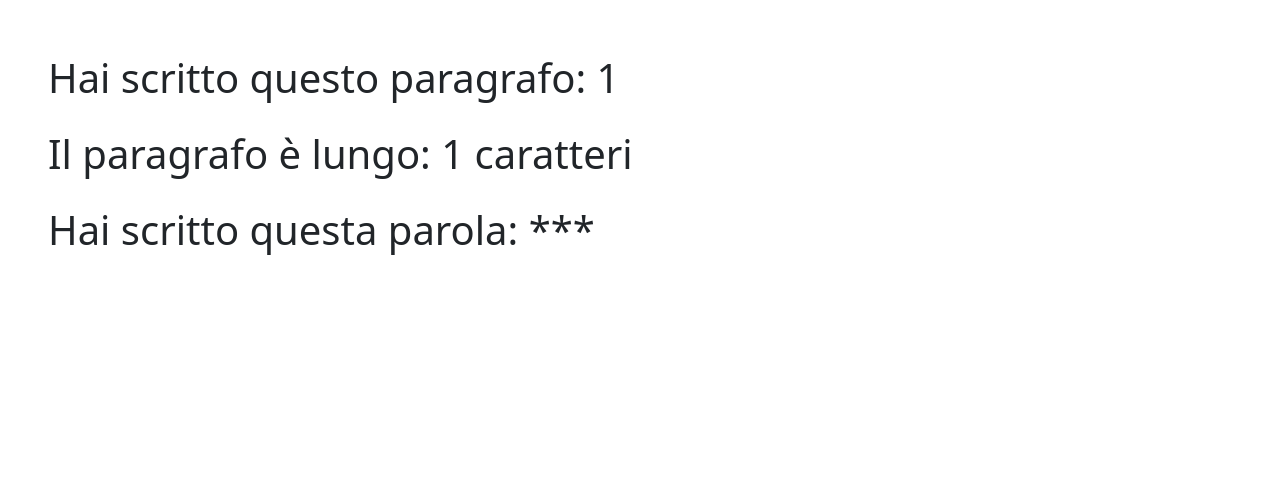
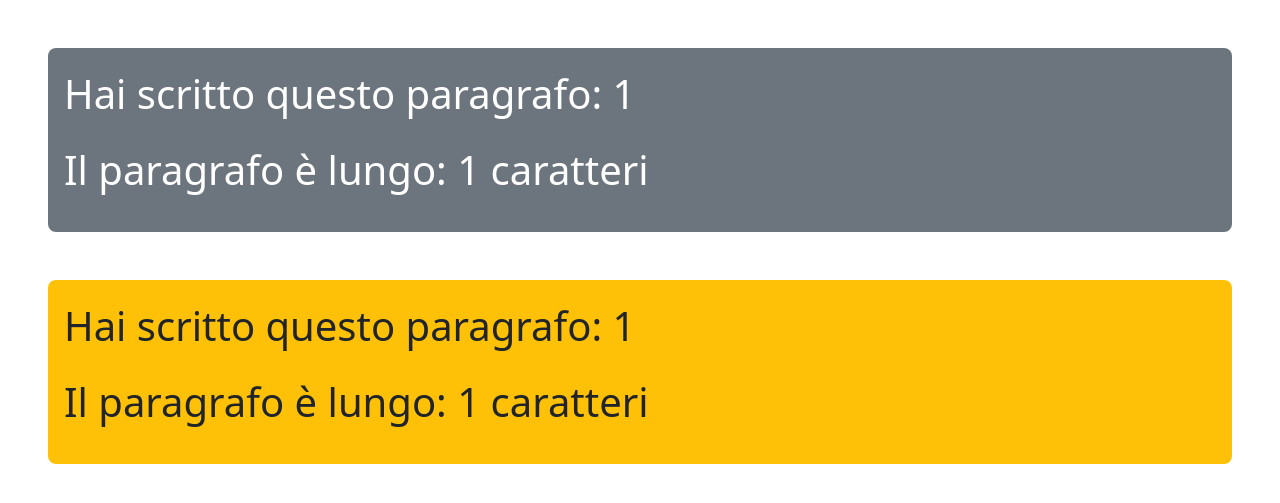
Before and after one commit to FrancescoMinichiello/php-badwords, a PHP site: page /form.php?paragrafo=1 in a window 1280 px wide. Shown: the top 503 px of the page. Run offline with PHP 8.4, Linux system fonts and the light colour scheme; data that the repository does not hold is empty.

Commit message:
fix generale - esercizio finito

```diff
--- a/form.php
+++ b/form.php
@@ -3,10 +3,7 @@
     $paragrafo = $_GET["paragrafo"];
 
     //prendiamo il valore che si trova dentro a parola
-    $parola = $_GET["parola"];
-    $parola= '***'
-
-
+    $parola = $_GET["parolaCensurata"];
 ?>
 
 
@@ -19,11 +16,13 @@
     <link href="https://cdn.jsdelivr.net/npm/bootstrap@5.3.3/dist/css/bootstrap.min.css" rel="stylesheet" integrity="sha384-QWTKZyjpPEjISv5WaRU9OFeRpok6YctnYmDr5pNlyT2bRjXh0JMhjY6hW+ALEwIH" crossorigin="anonymous">
 </head>
 <body class="m-5 fs-1">
-    <p>Hai scritto questo paragrafo: <?php echo $paragrafo;?></p>
-    <p>Il paragrafo è lungo: <?php echo strlen($paragrafo) ?> caratteri</p>
-    <p>Hai scritto questa parola: <?php echo $parola;
-
-        ?>
-    </p>
+    <div class="bg-secondary rounded-3 text-white p-3 mb-5">
+        <p>Hai scritto questo paragrafo: <?php echo $paragrafo;?></p>
+        <p>Il paragrafo è lungo: <?php echo strlen($paragrafo) ?> caratteri</p>
+    </div>
+    <div class="bg-warning rounded-3 p-3">
+        <p>Hai scritto questo paragrafo: <?php  $paragraph; echo str_ireplace($parola, "***", $paragrafo); ?></p>
+        <p>Il paragrafo è lungo: <?php echo strlen($paragrafo) ?> caratteri</p>
+    </div>
 </body>
 </html>
--- a/index.php
+++ b/index.php
@@ -16,8 +16,8 @@
                     <input type="text" class="form-control my-2" id="paragrafo" aria-describedby="paragrafo" placeholder="Inserisci un paragrafo" name="paragrafo">
                   </div>
                   <div class="form-group">
-                    <label for="parola">Inserisci una parola</label>
-                    <input type="text" class="form-control my-2" id="parola" aria-describedby="parola" placeholder="Inserisci una parola" name="parola">
+                    <label for="parolaCensurata">Inserisci una parola</label>
+                    <input type="text" class="form-control my-2" id="parolaCensurata" aria-describedby="parolaCensurata" placeholder="Inserisci una parola" name="parolaCensurata">
                   </div>
                   <button class="btn btn-primary btn-xl">Invia</button>
                   <button type="reset" class="btn btn-primary btn-xl bg-warning">Reset</button>
```
